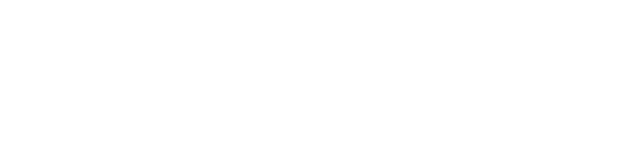
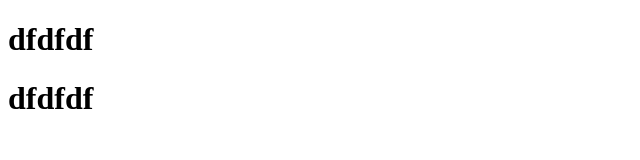
Before and after one commit to MrPochiTo/Test-for-team-work, a plain HTML site: page index.html in a window 1280 px wide. Shown: the whole page, without its empty margins (0-640 px from the left). Drawn offline with Linux system fonts and the light colour scheme.

Commit message:
second (#1)

```diff
--- a/index.html
+++ b/index.html
@@ -6,6 +6,7 @@
     <title>Document</title>
 </head>
 <body>
-
+    <h1>dfdfdf</h1>
+    <h1>dfdfdf</h1>
 </body>
 </html>
```
